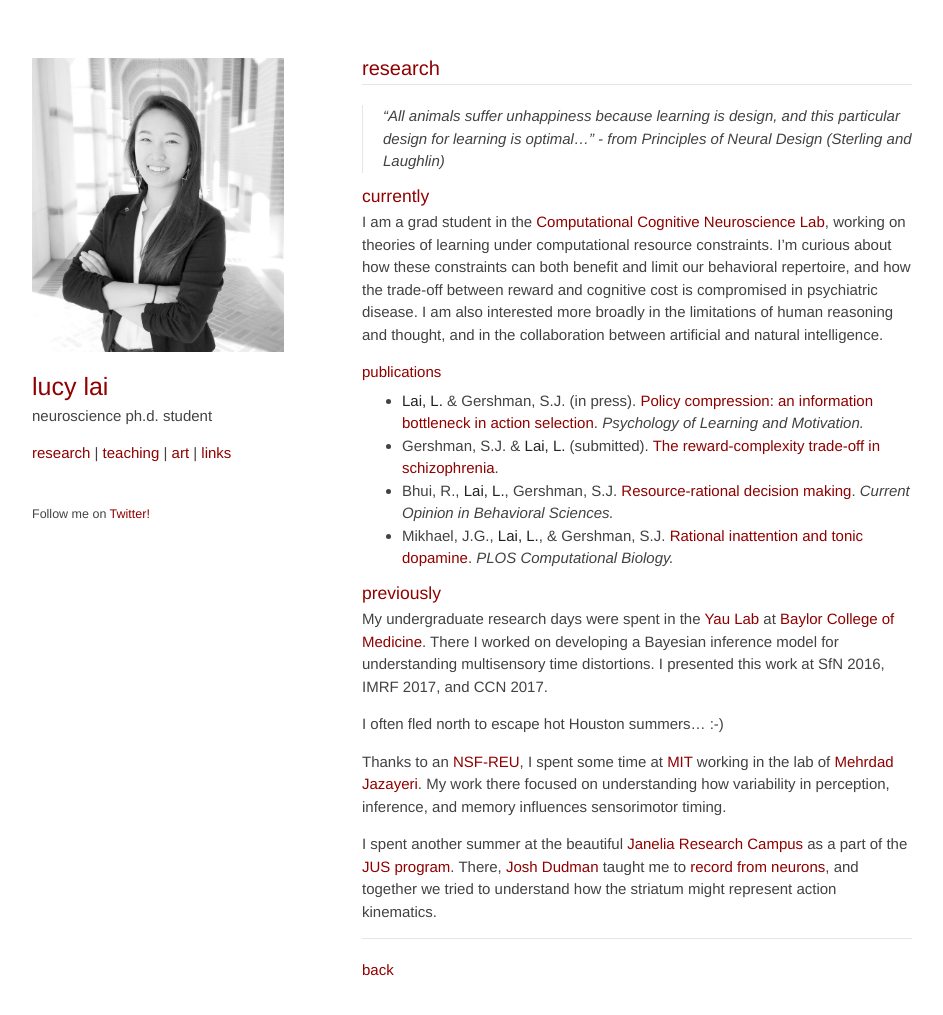
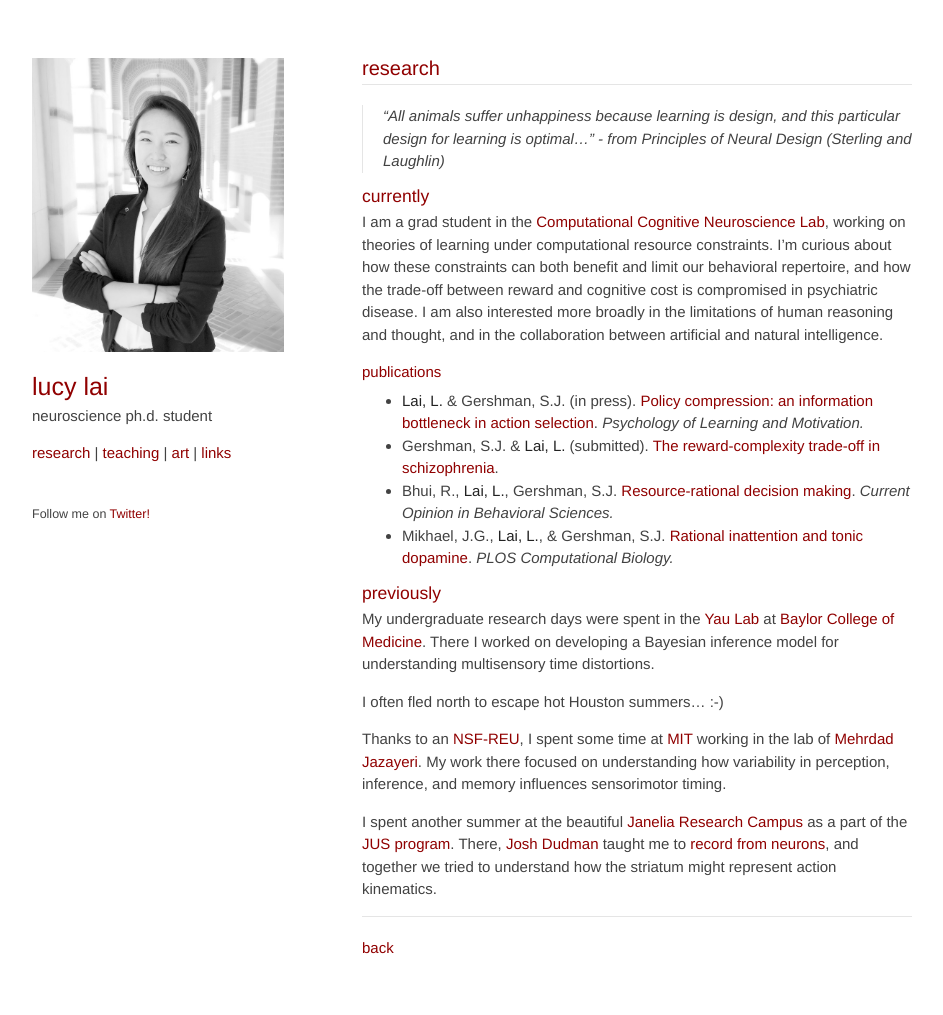
Before and after one commit to lucylai96/lucylai96.github.io, a Jekyll site: the page built from research.md, in a window 1280 px wide and 1047 px high. Shown: the top 1015 px of the window, without its empty margins (168-1111 px from the left). Built offline with Jekyll 4.4.1, drawn with Linux system fonts in a browser that asks for light colours; our own code applies the rules of GitHub Pages for plain Markdown files.

Commit message:
research

```diff
--- a/research.md
+++ b/research.md
@@ -14,7 +14,7 @@ I am a grad student in the [Computational Cognitive Neuroscience Lab](http://ger
 - Mikhael, J.G., **Lai, L.**, & Gershman, S.J. [Rational inattention and tonic dopamine](https://journals.plos.org/ploscompbiol/article?id=10.1371/journal.pcbi.1008659){:target="_blank"}. _PLOS Computational Biology._
 
 ### previously
-My undergraduate research days were spent in the [Yau Lab](http://yaulab.com/){:target="_blank"} at [Baylor College of Medicine](http://www.bcm.edu/){:target="_blank"}. There I worked on developing a Bayesian inference model for understanding multisensory time distortions. I presented this work at SfN 2016, IMRF 2017, and CCN 2017.
+My undergraduate research days were spent in the [Yau Lab](http://yaulab.com/){:target="_blank"} at [Baylor College of Medicine](http://www.bcm.edu/){:target="_blank"}. There I worked on developing a Bayesian inference model for understanding multisensory time distortions.
 
 I often fled north to escape hot Houston summers... :-)
 
```
